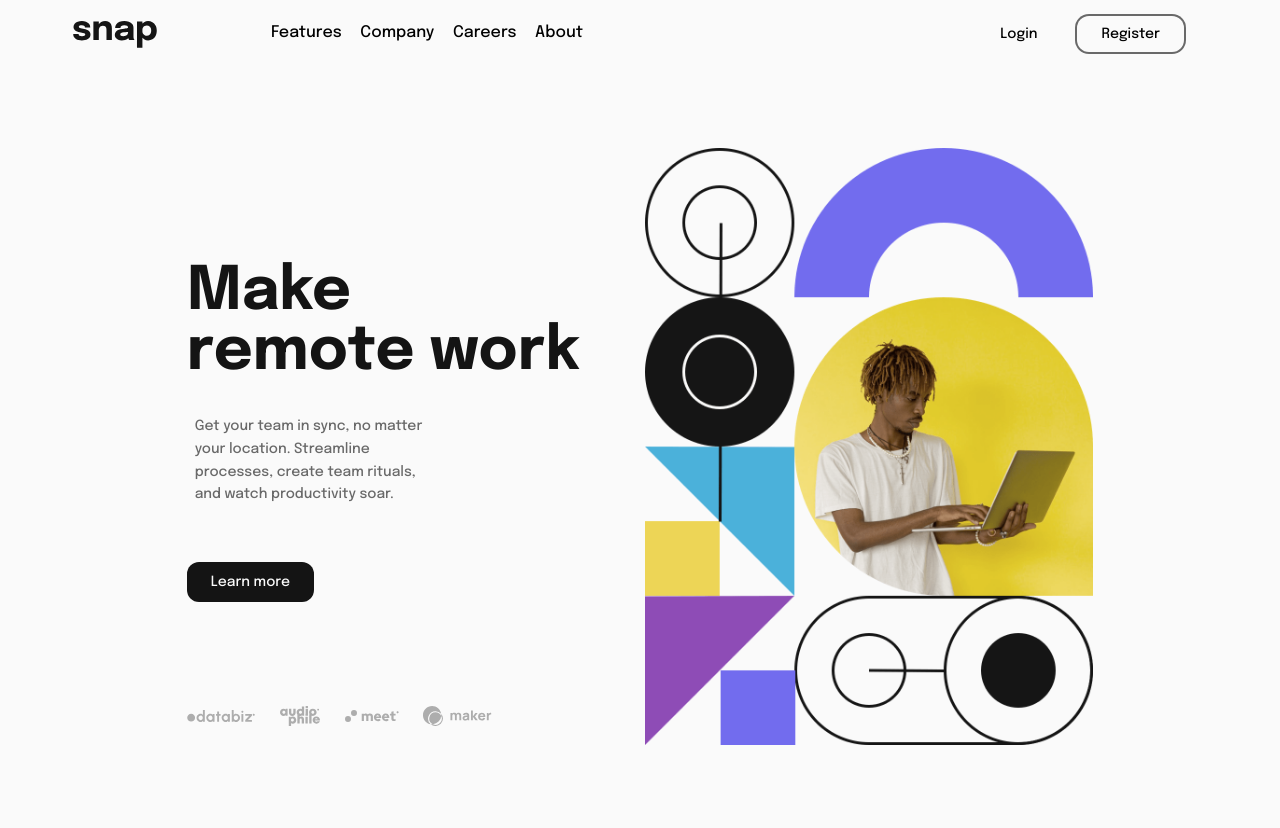
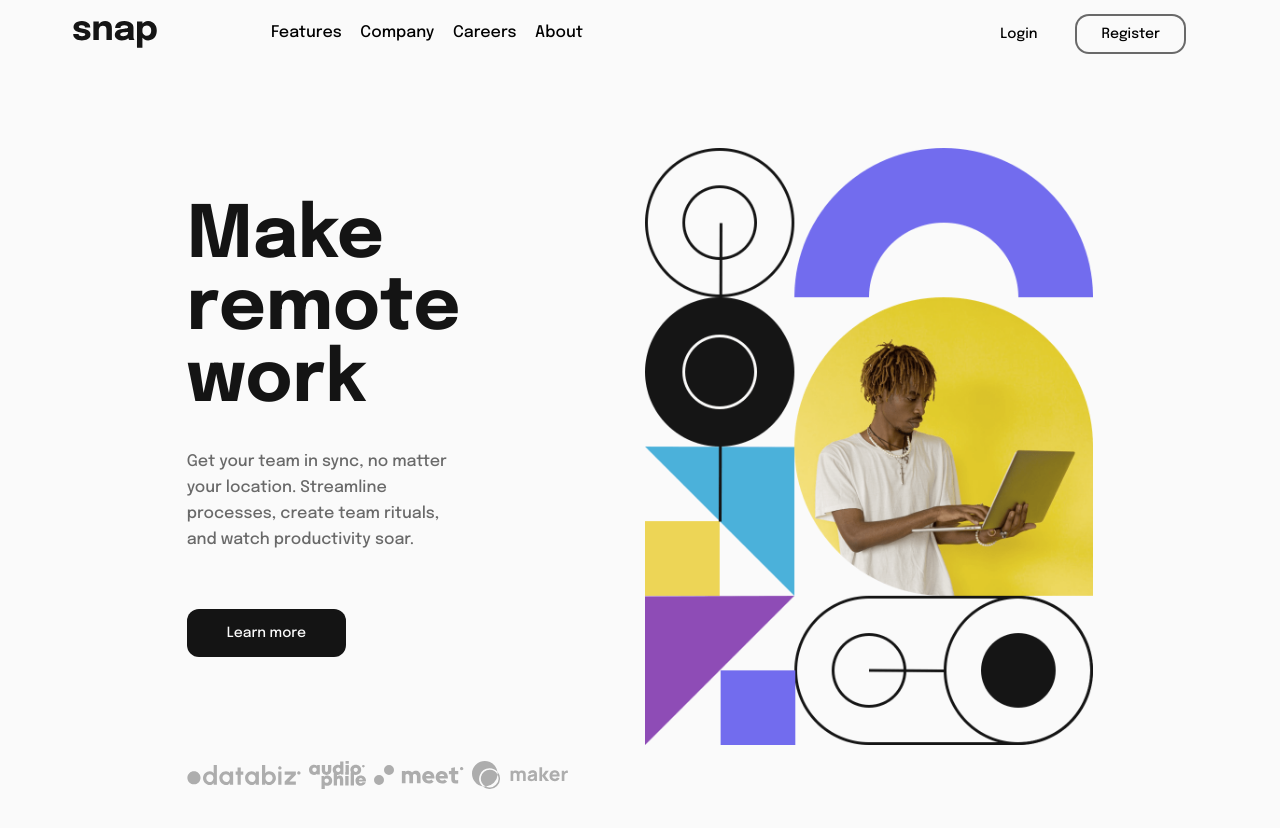
Before and after one commit to hashmi7917/intro-section-with-dropdown-navigation-tailwind, a React (Vite) app: page / in a window 1280 px wide. Shown: the top 828 px of the page. Built offline with nearby package versions, Linux system fonts and the light colour scheme.

Commit message:
styled updated

```diff
--- a/src/App.jsx
+++ b/src/App.jsx
@@ -91,30 +91,30 @@ function App() {
             alt="hero desktop"
           />
           <div className="xl:w-8/12 flex flex-col justify-around items-center  xl:items-start xl:pb-10 pt-10 pb-10">
-            <h1 className="hidden xl:block text-4xl font-medium text-neutral-AlmostBlack xl:text-6xl xl:w-11/12">
+            <h1 className="hidden xl:block text-4xl font-medium text-neutral-AlmostBlack xl:text-7xl xl:w-11/12">
               <span>Make</span>
               <br /> remote work
             </h1>
             <h1 className="xl:hidden text-4xl font-medium text-neutral-AlmostBlack xl:text-6xl xl:w-11/12">
               Make remote work
             </h1>
-            <p className="text-center xl:text-left text-sm text-neutral-MediumGray leading-relaxed mx-auto w-10/12 px-2 xl:mx-0 xl:w-7/12 xl:pr-4 xl:py-8 py-4">
+            <p className="text-center xl:text-left text-sm xl:text-md text-neutral-MediumGray leading-relaxed mx-auto w-10/12 xl:px-0 px-2 xl:mx-0 xl:w-7/12  xl:py-8 py-4">
               Get your team in sync, no matter your location. Streamline
               processes, create team rituals, and watch productivity soar.
             </p>
             <div className="py-6">
               <button
                 type="button"
-                className="text-neutral-AlmostWhite bg-neutral-AlmostBlack hover:bg-gray-900 focus:outline-none focus:ring-4 focus:ring-gray-300 font-normal rounded-xl text-sm px-6 py-2.5 dark:bg-neutral-AlmostBlack dark:hover:bg-gray-700 dark:focus:ring-gray-700 dark:border-gray-700"
+                className="text-neutral-AlmostWhite bg-neutral-AlmostBlack hover:bg-gray-900 focus:outline-none focus:ring-4 focus:ring-gray-300 font-normal rounded-xl text-sm px-10 py-3.5 dark:bg-neutral-AlmostBlack dark:hover:bg-gray-700 dark:focus:ring-gray-700 dark:border-gray-700"
               >
                 Learn more
               </button>
             </div>
-            <div className="w-full flex justify-around items-center  xl:justify-between xl:w-8/12 pt-20 align-bottom xl:-mb-24">
-              <img className="h-3" src={Databiz} alt="databiz" />
-              <img className="h-5" src={Audiophile} alt="audiophile" />
-              <img className="h-3" src={Meet} alt="meet" />
-              <img className="h-5" src={Maker} alt="maker" />
+            <div className="w-full flex justify-around items-center  xl:justify-between xl:w-10/12 pt-20 align-bottom xl:-mb-24">
+              <img className="h-5" src={Databiz} alt="databiz" />
+              <img className="h-7" src={Audiophile} alt="audiophile" />
+              <img className="h-5" src={Meet} alt="meet" />
+              <img className="h-7" src={Maker} alt="maker" />
             </div>
           </div>
         </header>
```
